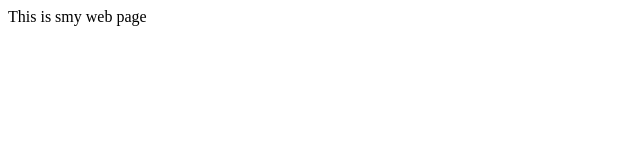
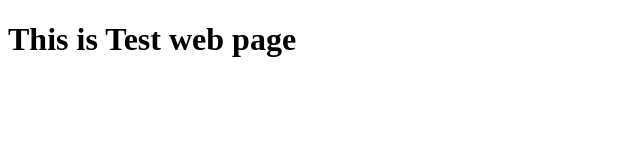
Before and after one commit to gupt007a/mytat, a plain HTML site: page index.html in a window 1280 px wide. Shown: the whole page, without its empty margins (0-640 px from the left). Drawn offline with Linux system fonts and the light colour scheme.

Commit message:
Update index.html

```diff
--- a/index.html
+++ b/index.html
@@ -5,8 +5,9 @@
 	Released for free under the Creative Commons Attribution 3.0 license (templated.co/license)
 -->
 <html>
-	<head>
-		This is smy web page
-	</head>
+
+	<h1>
+		This is Test web page
+	</h1>
 
 </html>
```
